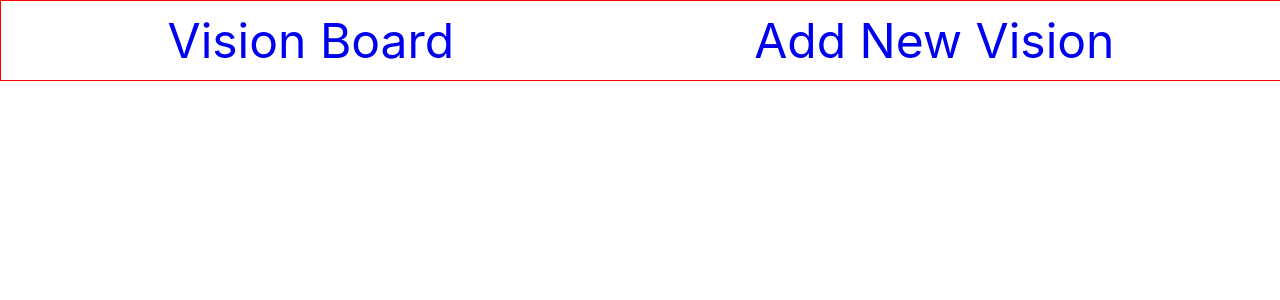
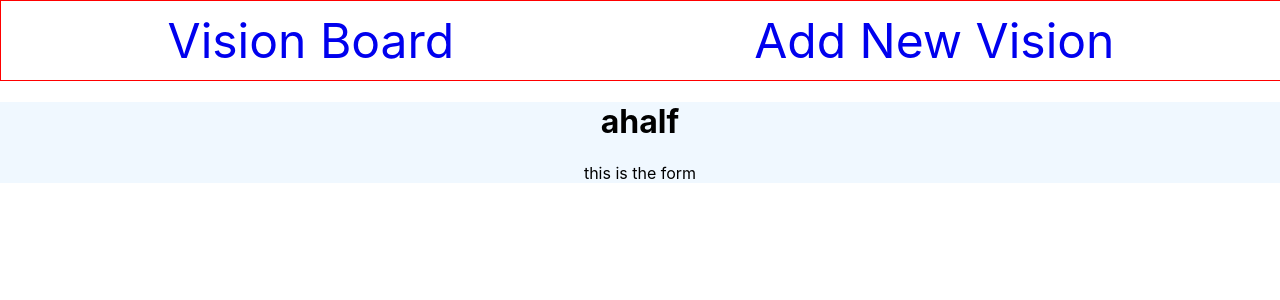
Before and after one commit to thereactgirl/Vision-Board-2020, a React (Create React App) app in the folder visionboard/: page /addnewform in a window 1280 px wide. Shown: the top 300 px of the page. Built offline with nearby package versions, Linux system fonts and the light colour scheme.

Commit message:
its gotta be component with a litte c

```diff
--- a/visionboard/package.json
+++ b/visionboard/package.json
@@ -5,7 +5,6 @@
   "dependencies": {
     "react": "^16.11.0",
     "react-dom": "^16.11.0",
-    "react-router": "^5.1.2",
     "react-router-dom": "^5.1.2",
     "react-scripts": "3.2.0"
   },
--- a/visionboard/src/App.js
+++ b/visionboard/src/App.js
@@ -9,8 +9,8 @@ function App() {
   return (
     <div className="App">
       <Nav  />
-      <Route path='/' Component={Board} />
-      <Route path='/addnewvision' Component={Form} />
+      <Route exact path='/' component={Board} />
+      <Route path='/addnewform' component={Form} />
         {/* <Board />
         <Form /> */}
     </div>
--- a/visionboard/src/components/Form.js
+++ b/visionboard/src/components/Form.js
@@ -4,7 +4,7 @@ import '../Form.css';
 class Form extends React.Component {
     render() {
         return (<div className="form">
-
+            <h1>ahalf</h1>
         this is the form
         </div>)
     }
--- a/visionboard/src/components/Nav.js
+++ b/visionboard/src/components/Nav.js
@@ -7,7 +7,7 @@ const Nav = () => {
         <div className="nav-container">
             <Link to="/" className="nav-item">Vision Board
             </Link>
-            <Link to='/addnewvision' className="nav-item">Add New Vision
+            <Link to='/addnewform' className="nav-item">Add New Vision
             </Link>
         </div>
     )
--- a/visionboard/src/index.js
+++ b/visionboard/src/index.js
@@ -3,8 +3,7 @@ import ReactDOM from 'react-dom';
 import './index.css';
 import App from './App';
 import * as serviceWorker from './serviceWorker';
-import {BrowserRouter as Router} from 'react-router-dom';
-
+import { BrowserRouter as Router } from "react-router-dom";
 ReactDOM.render(<Router>
     <App />
     </Router>, document.getElementById('root'));
```
Also changed, not shown: 1 other file (tests, documents, lock files or other folders).
